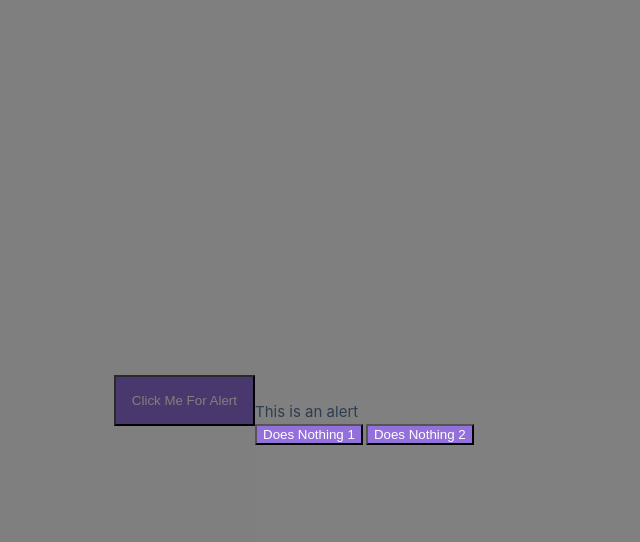
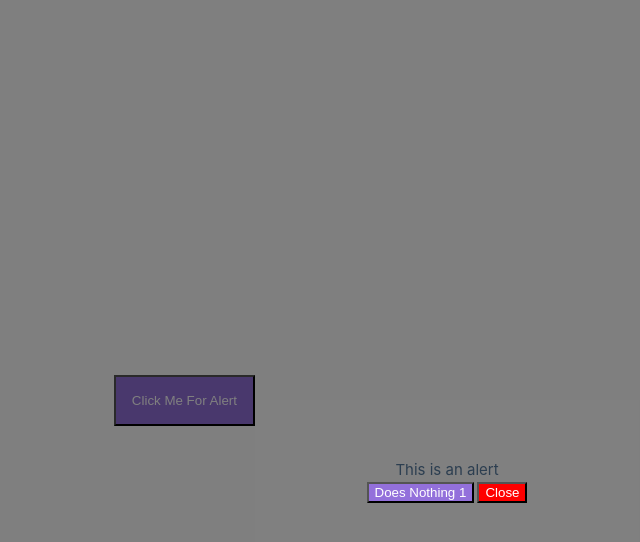
Before and after one commit to MSA0202/vue-minis, a Vue app: page / in a window 1280 px wide. Both pictures are taken after a click on the button "Click Me For Alert". Shown: the top 542 px of the page, without its empty margins (385-1025 px from the left). Built offline with nearby package versions, Linux system fonts and the light colour scheme.

Commit message:
Task 4 - Alert popup example - Emit close button event to close the alert popup

```diff
--- a/src/components/task4-basealert/AlertBox.vue
+++ b/src/components/task4-basealert/AlertBox.vue
@@ -1,18 +1,24 @@
-
-
 <template>
   <div class="alert-box">
     This is an alert
     <div class="buttons">
       <BCButton>Does Nothing 1</BCButton>
-      <BCButton>Does Nothing 2</BCButton>
+      <BCButton class="close-btn" @click="send">Close</BCButton>
     </div>
   </div>
 </template>
 
 <script setup lang="ts">
+import BCButton from "@/components/task1-basecounter/BCButton.vue";
 
-import BCButton from "@/components/task1-basecounter/BCButton.vue";
+const emits = defineEmits<{
+  (e: "showValue", value: boolean): void
+}>();
+
+function send()
+{
+  emits("showValue", false);
+}
 </script>
 
 <style scoped>
@@ -30,6 +36,8 @@ import BCButton from "@/components/task1-basecounter/BCButton.vue";
 
   display: flex;
   flex-direction: column;
+  justify-content: center;
+  align-items: center;
 
   background-color: grey;
 }
@@ -39,4 +47,8 @@ import BCButton from "@/components/task1-basecounter/BCButton.vue";
   flex-direction: row;
   gap: 3px;
 }
+.close-btn
+{
+  background-color: red;
+}
 </style>
--- a/src/components/task4-basealert/BaseAlert.vue
+++ b/src/components/task4-basealert/BaseAlert.vue
@@ -1,15 +1,22 @@
 <template>
     <div class="wrapper">
       <div class="alert-box">
-        <AlertBox/>
+        <AlertBox @showValue="forward"/>
       </div>
     </div>
 </template>
 
 <script setup lang="ts">
+import AlertBox from "@/components/task4-basealert/AlertBox.vue";
 
-import BCButton from "@/components/task1-basecounter/BCButton.vue";
-import AlertBox from "@/components/task4-basealert/AlertBox.vue";
+const emits = defineEmits<{
+  (e: "showValue", value: boolean): void
+}>();
+
+function forward()
+{
+  emits('showValue', false);
+}
 </script>
 
 <style scoped>
@@ -31,7 +38,7 @@ import AlertBox from "@/components/task4-basealert/AlertBox.vue";
   left: 0;
   right: 0;
   bottom: 0;
-  /*Underlay ( + for overlay )*/
+  /* Underlay ( + for overlay )*/
   z-index: 10;
 }
 </style>
--- a/src/components/task4-basealert/view/AlertView.vue
+++ b/src/components/task4-basealert/view/AlertView.vue
@@ -1,7 +1,7 @@
 <template>
   <div class="wrapper">
     <BCButton style=" padding: 1rem;" @click="showAlert">Click Me For Alert</BCButton>
-    <BaseAlert v-if="show"/>
+    <BaseAlert v-if="show" @showValue="handle"/>
   </div>
 </template>
 
@@ -16,6 +16,13 @@ function showAlert()
   show.value = !show.value;
 }
 
+// See BaseAlert and AlertBox
+// Forwarded emission value to close the AlertPopup
+function handle(value: boolean)
+{
+  show.value = value;
+}
+
 watch(show, (newVal, oldVal) =>
 {
   console.log("Show is now: "+show.value);
```
